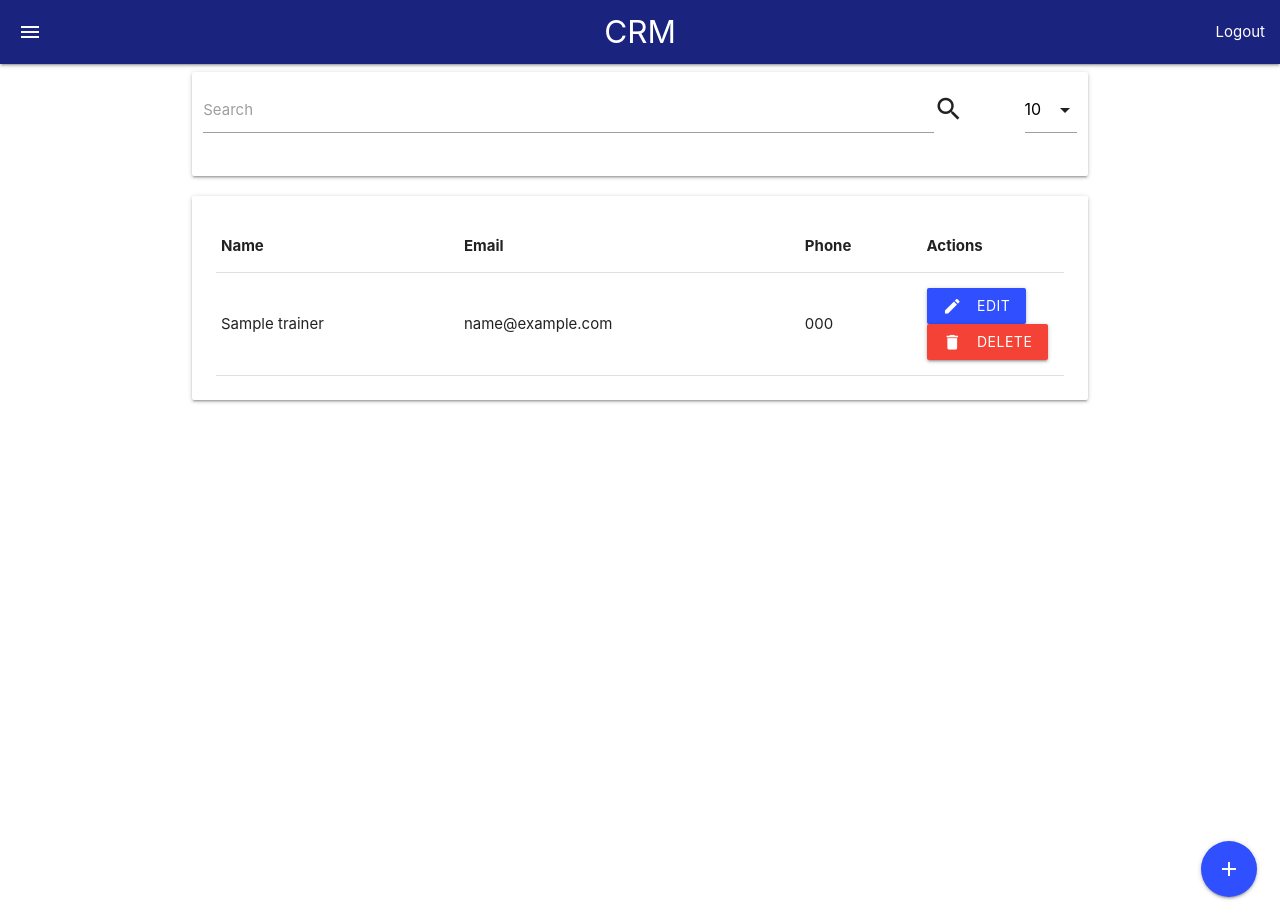
After one commit to mohammed-shahan/CRM_Project, a Flask app: page /admin/trainers in a window 1280 px wide. The commit adds this page. Run offline with Flask 2, Linux system fonts and the light colour scheme; a user stored in the database is signed in; tables that the repository leaves empty hold one stand-in row (values such as "Sample post").

Commit message:
added trainers admin page

```diff
--- a/apps/admin/routes.py
+++ b/apps/admin/routes.py
@@ -105,6 +105,7 @@ def users_post():
     else:
         flash('User added successfully')
         return redirect(url_for('admin_bp.users_get'))
+
 
 @bp.route('/categories', methods=['GET'])
 @login_required
@@ -260,14 +261,54 @@ def enquiries_post():
     status = request.form.get('status')
     stat = "true" == status
     try:
-            enquiry = Enquiries.query.filter_by(id=int(id)).first()
-            if stat:
-                setattr(enquiry, 'status', stat)
-                db.session.add(Enrollments(user_id,course_id))
-            db.session.commit()
+        enquiry = Enquiries.query.filter_by(id=int(id)).first()
+        if stat:
+            setattr(enquiry, 'status', stat)
+            db.session.add(Enrollments(user_id,course_id))
+        db.session.commit()
     except:
         flash('Failed to add Enquiry')
         return redirect(url_for('admin_bp.enquiries_get'))
     else:
         flash('Enquiry added successfully')
         return redirect(url_for('admin_bp.enquiries_get'))
+
+
+@bp.route('/trainers', methods=['GET'])
+@login_required
+@admin_required
+def trainers_get():
+    rowsPerPage = request.args.get('rows', 10, type=int)
+    page = request.args.get('page', 1, type=int)
+    search = request.args.get('search', '')
+    if search != '':
+        search = f'%{search}%'
+        ts = Trainers.query.filter(Trainers.email.like(search)).paginate(page=page, per_page=rowsPerPage)
+    else:
+        ts = Trainers.query.order_by(Trainers.id.desc()).paginate(page=page, per_page=rowsPerPage)
+    return render_template('admin/pages/trainers.html', trainers=ts, user=current_user)
+
+@bp.route("/trainers", methods=['POST'])
+@login_required
+@admin_required
+def trainers_post():
+    id = request.form.get('id', type=int)
+    name = request.form.get('name')
+    email = request.form.get('email')
+    phone = request.form.get('phone')
+    try:
+        if id:
+            t = Trainers.query.filter_by(id=id).first()
+            setattr(t, 'name', name)
+            setattr(t, 'email', email)
+            setattr(t, 'phone', phone)
+        else:
+            db.session.add(Trainers(name, email, phone))
+        db.session.commit()
+    except Exception as e:
+        print(e)
+        flash('Failed to add Trainer')
+        return redirect(url_for('admin_bp.trainers_get'))
+    else:
+        flash('Trainer added successfully')
+        return redirect(url_for('admin_bp.trainers_get'))
--- a/apps/templates/admin/navdrawer.html
+++ b/apps/templates/admin/navdrawer.html
@@ -15,5 +15,6 @@
     <li><a href="/admin/batches" {% if request.path == '/admin/batches' %}class="active indigo accent-1"{% endif %}><i class="material-icons">groups</i>Batches</a></li>
     <li><a href="/admin/categories" {% if request.path == '/admin/categories' %}class="active indigo accent-1"{% endif %}><i class="material-icons">category</i>Categories</a></li>
     <li><a href="/admin/enquiries" {% if request.path == '/admin/enquiries' %}class="active indigo accent-1"{% endif %}><i class="material-icons">contact_support</i>Enquiries</a></li>
+    <li><a href="/admin/trainers" {% if request.path == '/admin/trainers' %}class="active indigo accent-1"{% endif %}><i class="material-icons">school</i>Trainers</a></li>
     <li><a href="/admin/users" {% if request.path == '/admin/users' %}class="active indigo accent-1"{% endif %}><i class="material-icons">manage_account</i>Users</a></li>
 </ul>
--- /dev/null
+++ b/apps/templates/admin/pages/trainers.html
@@ -0,0 +1,178 @@
+{% extends 'admin/base.html' %}
+{% import "pagination.html" as pg %}
+{% import "search.html" as s %}
+
+{% block title %}Trainers{% endblock %}
+
+{% block content %}
+<div class="container">
+    <div class="card">
+        <div class="row">
+            <div class="col s11">
+                {{ s.search('admin_bp.trainers_get') }}
+            </div>
+            <div class="col s1">
+                {{ pg.rows(trainers, 'admin_bp.trainers_get') }}
+            </div>
+        </div>
+    </div>
+    <div class="card">
+        <div class="card-content">
+            <table id="qualifications">
+                <thead>
+                    <tr>
+                        <th>Name</th>
+                        <th>Email</th>
+                        <th>Phone</th>
+                        <th>Actions</th>
+                    </tr>
+                </thead>
+                <tbody>
+                    {% for t in trainers.items %}
+                        <tr id="{{ t.id }}">
+                            <td>{{ t.name }}</td>
+                            <td>{{ t.email }}</td>
+                            <td>{{ t.phone }}</td>
+                            <td class="actions">
+                                <a href="#" class="waves-effect waves-light btn indigo accent-4" onclick="edit({{ t.id }})">Edit<i class="material-icons left">edit</i></a>
+                                <a href="#" class="waves-effect waves-light btn red" onclick="del({{ t.id }})">Delete<i class="material-icons left">delete</i></a>
+                            </td>
+                        </tr>
+                    {% endfor %}
+                </tbody>
+            </table>
+        </div>
+    </div>
+    {{ pg.pagination(trainers, 'admin_bp.trainers_get') }}
+</div>
+<div class="fixed-action-btn">
+    <a class="btn-floating btn-large waves-effect waves-light modal-trigger indigo accent-4" href="#add-modal">
+        <i class="large material-icons">add</i>
+    </a>
+</div>
+
+<div id="add-modal" class="modal">
+    <div class="modal-content">
+        <form action="/admin/trainers" method="post" name="addForm">
+            <div class="row">
+                <div class="input-field col s12">
+                    <input type="text" id="txtAddName" name="name" required>
+                    <label for="txtAddName">Name</label>
+                </div>
+            </div>
+            <div class="row">
+                <div class="input-field col s12">
+                    <input type="email" id="txtAddEmail" name="email" required>
+                    <label for="txtAddEmail">Email</label>
+                </div>
+            </div>
+            <div class="row">
+                <div class="input-field col s12">
+                    <input type="tel" id="txtAddPhone" name="phone" required>
+                    <label for="txtAddPhone">Phone</label>
+                </div>
+            </div>
+        </form>
+    </div>
+    <div class="modal-footer">
+        <a href="#" class="modal-close waves-effect waves-green btn-flat red" onclick="addCancel()">Cancel</a>
+        <a href="#" class="waves-effect waves-green btn-flat green" onclick="addConfirm()">Add</a>
+    </div>
+</div>
+
+<div id="edit-modal" class="modal">
+    <div class="modal-content">
+        <form action="/admin/trainers" method="post" name="editForm">
+            <div class="row">
+                <div class="input-field col s12">
+                    <input type="text" id="txtEditName" name="name" required>
+                    <label for="txtEditName">Name</label>
+                </div>
+            </div>
+            <div class="row">
+                <div class="input-field col s12">
+                    <input type="email" id="txtEditEmail" name="email" required>
+                    <label for="txtEditEmail">Email</label>
+                </div>
+            </div>
+            <div class="row">
+                <div class="input-field col s12">
+                    <input type="tel" id="txtEditPhone" name="phone" required>
+                    <label for="txtEditPhone">Phone</label>
+                </div>
+            </div>
+            <input type="hidden" id="txtEditId" name="id">
+        </form>
+    </div>
+    <div class="modal-footer">
+        <a href="#" class="modal-close waves-effect waves-green btn-flat red">Cancel</a>
+        <a href="#" class="waves-effect waves-green btn-flat green" onclick="editConfirm()">Save</a>
+    </div>
+</div>
+{% endblock %}
+
+{% block scripts %}
+{{ super() }}
+<script>
+    function edit(id) {
+        fetch(`/api/trainers/${id}`)
+        .then(response => response.json())
+        .then((data) => {
+            const t = data.trainer
+            var modal = M.Modal.getInstance(document.getElementById('edit-modal'));
+
+            const txtId = document.getElementById('txtEditId');
+            const txtName = document.getElementById('txtEditName');
+            const txtEmail = document.getElementById('txtEditEmail')
+            const txtPhone = document.getElementById('txtEditPhone')
+
+            txtId.value = id;
+            txtName.value = t.name;
+            txtEmail.value = t.email;
+            txtPhone.value = t.phone;
+
+            M.updateTextFields();
+
+            modal.open();
+        })
+    }
+
+    function del(id) {
+        fetch(`/api/trainers/${id}`)
+        .then(response => response.json())
+        .then((data) => {
+            if (confirm(`You sure you want to delete ${data.trainer.name} ${data.trainer.email}?`)){
+                fetch(`/api/trainers/${id}`, {
+                    method: 'DELETE',
+                    credentials: 'include'
+                }).then(() => location.reload());
+            }
+        })
+    }
+
+    function addConfirm() {
+        if (document.addForm.checkValidity()){
+            document.addForm.submit()
+        } else {
+            document.addForm.reportValidity()
+        }
+    }
+
+    function editConfirm() {
+        if (document.editForm.checkValidity()){
+            document.editForm.submit()
+        } else {
+            document.editForm.reportValidity()
+        }
+    }
+
+    function addCancel() {
+        const txtName = document.getElementById('txtAddName');
+        const txtEmail = document.getElementById('txtEditEmail')
+        const txtPhone = document.getElementById('txtEditPhone')
+        txtName.value = '';
+        txtEmail.value = ''
+        txtPhone.value = ''
+    }
+</script>
+{% endblock %}
```
Also changed, not shown: apps/api/routes.py (+31 -1 lines).
